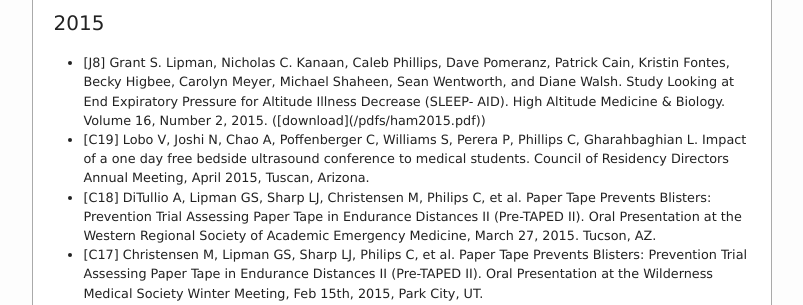
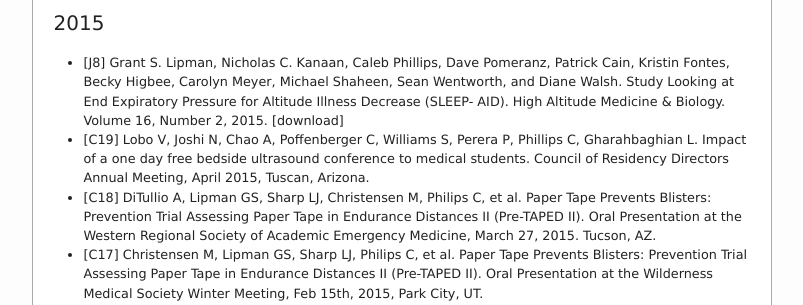
Before and after one commit to somerandomsequence/smallwhitecube, a Jekyll site: the page built from research.md, in a window 1280 px wide and 900 px high, cut to the strip 397-900 px from the top of the window. Shown: the top 305 px of the strip, without its empty margins (238-1041 px from the left). Built offline with Jekyll 4.4.1, drawn with Linux system fonts in a browser that asks for light colours.

Commit message:
fix link

```diff
--- a/_includes/papers.html
+++ b/_includes/papers.html
@@ -9,7 +9,7 @@
  <div id="tabs-medical">
   <h4>2015</h4>
   <ul>
-   <li> [J8] Grant S. Lipman, Nicholas C. Kanaan, Caleb Phillips, Dave Pomeranz, Patrick Cain, Kristin Fontes, Becky Higbee, Carolyn Meyer, Michael Shaheen, Sean Wentworth, and Diane Walsh. Study Looking at End Expiratory Pressure for Altitude Illness Decrease (SLEEP- AID). High Altitude Medicine &amp; Biology. Volume 16, Number 2, 2015. ([download](/pdfs/ham2015.pdf)) </li>
+   <li> [J8] Grant S. Lipman, Nicholas C. Kanaan, Caleb Phillips, Dave Pomeranz, Patrick Cain, Kristin Fontes, Becky Higbee, Carolyn Meyer, Michael Shaheen, Sean Wentworth, and Diane Walsh. Study Looking at End Expiratory Pressure for Altitude Illness Decrease (SLEEP- AID). High Altitude Medicine &amp; Biology. Volume 16, Number 2, 2015. <a href="/pdfs/ham2015.pdf">[download]</a> </li>
    <li> [C19] Lobo V, Joshi N, Chao A, Poffenberger C, Williams S, Perera P, Phillips C, Gharahbaghian L. Impact of a one day free bedside ultrasound conference to medical students. Council of Residency Directors Annual Meeting, April 2015, Tuscan, Arizona. </li>
    <li> [C18] DiTullio A, Lipman GS, Sharp LJ, Christensen M, Philips C, et al. Paper Tape Prevents Blisters: Prevention Trial Assessing Paper Tape in Endurance Distances II (Pre-TAPED II). Oral Presentation at the Western Regional Society of Academic Emergency Medicine, March 27, 2015. Tucson, AZ. </li>
    <li> [C17] Christensen M, Lipman GS, Sharp LJ, Philips C, et al. Paper Tape Prevents Blisters: Prevention Trial Assessing Paper Tape in Endurance Distances II (Pre-TAPED II). Oral Presentation at the Wilderness Medical Society Winter Meeting, Feb 15th, 2015, Park City, UT. </li>
```
